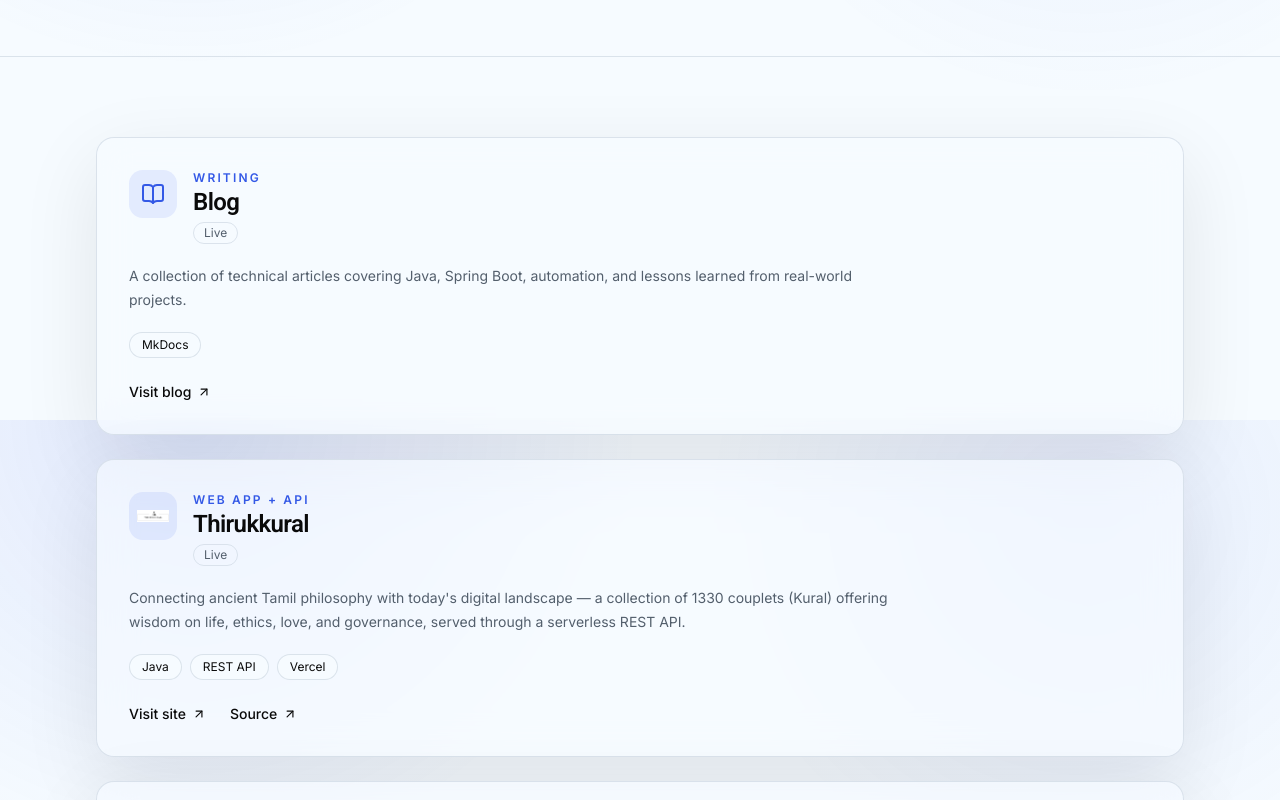
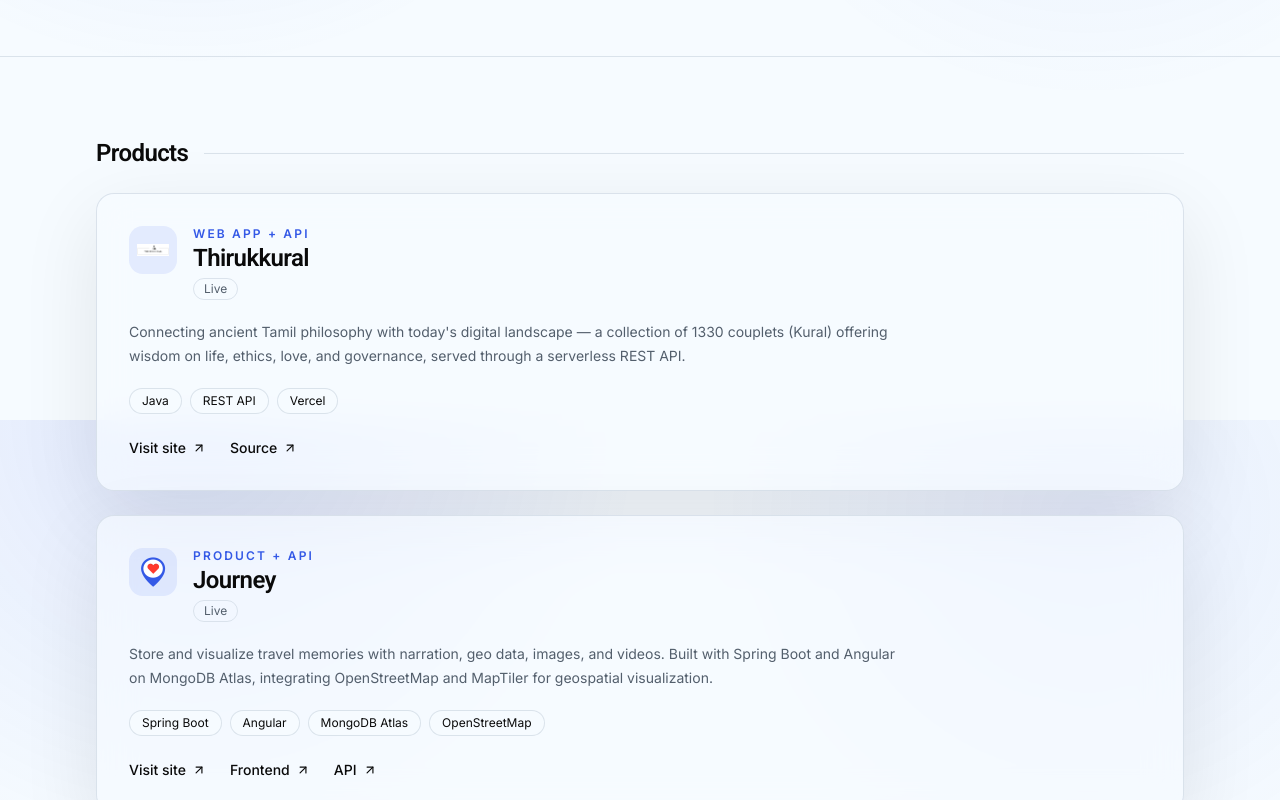
Before and after one commit to nramc/web-home, a Next.js app: page /projects in a window 1280 px wide. Shown: the part 380-1180 px from the top of the page. Built offline with nearby package versions, Linux system fonts and the light colour scheme.

Commit message:
fix: remove unnecessary text and correct terminology in page component

```diff
--- a/app/about/page.tsx
+++ b/app/about/page.tsx
@@ -128,7 +128,7 @@
                     </div>
                     <div>
                         <h3 className="font-heading text-xl font-semibold tracking-tight">
-                            Outside of work
+                            Beyond the code
                         </h3>
                         <ul className="mt-4 space-y-2 text-sm leading-6 text-muted-foreground">
                             {hobbies.map((hobby) => (
--- a/app/contact/page.tsx
+++ b/app/contact/page.tsx
@@ -37,6 +37,11 @@
                     open-source projects. Feel free to reach out through any of
                     the channels below.
                 </p>
+                <div className="mt-8 rounded-2xl border border-primary/20 bg-primary/5 p-5 text-sm leading-6 text-foreground">
+                    Open to thoughtful conversations about backend systems,
+                    developer productivity, platform modernisation, and
+                    open-source collaboration.
+                </div>
 
                 <div className="mt-10 grid gap-4 sm:grid-cols-2">
                     {socialLinks.map((social) => {
--- a/app/page.tsx
+++ b/app/page.tsx
@@ -4,7 +4,7 @@
 import { SiteFooter } from "@/components/site-footer"
 import { SiteHeader } from "@/components/site-header"
 import { Button } from "@/components/ui/button"
-import { projects, type ProjectDetail } from "@/lib/projects"
+import { type ProjectDetail, projects } from "@/lib/projects"
 
 const capabilities = [
     "Full-stack product development",
@@ -69,9 +69,8 @@
                         <span className="text-gradient">with purpose.</span>
                     </h1>
                     <p className="mt-7 max-w-xl text-lg leading-8 text-muted-foreground sm:text-xl">
-                        I&apos;m Ram, a senior software engineer creating
-                        reliable products, APIs, and open-source tools from idea
-                        to launch.
+                        I&apos;m Ram, a senior software engineer turning complex
+                        systems into dependable software.
                     </p>
                     <div className="mt-9 flex flex-col gap-3 sm:flex-row">
                         <Button
@@ -252,6 +251,26 @@
                 </div>
             </section>
 
+            <section className="mx-auto max-w-6xl px-6 py-24 lg:px-8">
+                <div className="glass-panel flex flex-col justify-between gap-8 rounded-3xl p-8 sm:p-10 lg:flex-row lg:items-center">
+                    <div className="max-w-2xl">
+                        <p className="mb-3 text-sm font-semibold tracking-[0.18em] text-primary uppercase">
+                            Currently exploring
+                        </p>
+                        <h2 className="font-heading text-3xl font-semibold tracking-tight sm:text-4xl">
+                            AI-assisted developer productivity and better ways
+                            to share technical knowledge.
+                        </h2>
+                    </div>
+                    <Button asChild className="shrink-0 rounded-full" size="lg">
+                        <Link href="/contact">
+                            Start a conversation{" "}
+                            <ArrowUpRight aria-hidden="true" />
+                        </Link>
+                    </Button>
+                </div>
+            </section>
+
             <SiteFooter />
         </main>
     )
--- a/app/projects/page.tsx
+++ b/app/projects/page.tsx
@@ -5,6 +5,8 @@
 import { projects } from "@/lib/projects"
 import { SiteFooter } from "@/components/site-footer"
 import { SiteHeader } from "@/components/site-header"
+
+const categories = ["Products", "Open source", "Knowledge"] as const
 
 export const metadata: Metadata = {
     title: "Projects",
@@ -39,8 +41,22 @@
             </section>
 
             <section className="border-t border-border/70 py-20">
-                <div className="mx-auto max-w-6xl space-y-6 px-6 lg:px-8">
-                    {projects.map((project) => {
+                <div className="mx-auto max-w-6xl space-y-16 px-6 lg:px-8">
+                    {categories.map((category) => (
+                        <div key={category}>
+                            <div className="mb-6 flex items-center gap-4">
+                                <h2 className="font-heading text-2xl font-semibold tracking-tight">
+                                    {category}
+                                </h2>
+                                <span className="h-px flex-1 bg-border/70" />
+                            </div>
+                            <div className="space-y-6">
+                                {projects
+                                    .filter(
+                                        (project) =>
+                                            project.category === category
+                                    )
+                                    .map((project) => {
                                         const Icon = project.icon
                                         return (
                                             <article
@@ -55,7 +71,9 @@
                                                                     alt={`${project.title} logo`}
                                                                     className="size-8 rounded object-contain"
                                                                     height={32}
-                                                    src={project.logo}
+                                                                    src={
+                                                                        project.logo
+                                                                    }
                                                                     width={32}
                                                                 />
                                                             ) : (
@@ -82,17 +100,20 @@
                                                     {project.longDescription}
                                                 </p>
                                                 <div className="mt-5 flex flex-wrap gap-2">
-                                    {project.stack.map((tech) => (
+                                                    {project.stack.map(
+                                                        (tech) => (
                                                             <span
                                                                 className="rounded-full border border-border/70 bg-background px-3 py-1 text-xs text-foreground"
                                                                 key={tech}
                                                             >
                                                                 {tech}
                                                             </span>
-                                    ))}
+                                                        )
+                                                    )}
                                                 </div>
                                                 <div className="mt-6 flex flex-wrap gap-x-6 gap-y-2">
-                                    {project.links.map((link) => (
+                                                    {project.links.map(
+                                                        (link) => (
                                                             <a
                                                                 className="inline-flex items-center gap-1.5 text-sm font-medium text-foreground underline-offset-4 hover:text-primary hover:underline"
                                                                 href={link.href}
@@ -106,11 +127,15 @@
                                                                     className="size-3.5"
                                                                 />
                                                             </a>
-                                    ))}
+                                                        )
+                                                    )}
                                                 </div>
                                             </article>
                                         )
                                     })}
+                            </div>
+                        </div>
+                    ))}
                 </div>
             </section>
 
--- a/app/resume/page.tsx
+++ b/app/resume/page.tsx
@@ -83,7 +83,7 @@
                             >
                                 <span className="absolute top-8 -left-[2.28rem] size-3 rounded-full border-2 border-background bg-primary shadow-[0_0_0_5px_color-mix(in_oklch,var(--primary)_15%,transparent)]" />
                                 <p className="text-xs font-semibold tracking-[0.14em] text-primary uppercase">
-                                    {entry.period} · {entry.duration}
+                                    {entry.period}
                                 </p>
                                 <h3 className="mt-1 font-heading text-xl font-semibold tracking-tight">
                                     {entry.role}
--- a/lib/about.ts
+++ b/lib/about.ts
@@ -102,7 +102,7 @@
 ]
 
 export const aboutIntro = [
-    "I'm Ramachandran Nellaiyappan, a passionate and results-driven senior web developer with 12+ years of experience in Java and full-stack development. I specialize in creating static and dynamic web applications.",
-    "Expertise in Java, Spring Boot, Angular, CI/CD automation, microservices, and security best practices. Passionate about developer productivity, automation, and open-source contributions.",
+    "I'm Ramachandran Nellaiyappan, a passionate and results-driven senior software engineer with 12+ years of experience in Java and full-stack development. I specialize in building dependable products, APIs, and modern web applications.",
+    "I specialize in Java, Spring Boot, Angular, CI/CD automation, microservices, and security best practices. I care deeply about developer productivity, automation, and open-source contributions.",
     "My goal is to continue evolving as a developer while embracing cutting-edge technologies like AI, automation, and cloud computing — integrating AI-driven automation, security enhancements, and intelligent decision-making into modern applications.",
 ]
--- a/lib/projects.ts
+++ b/lib/projects.ts
@@ -2,6 +2,7 @@
 import { BookOpen, GitBranch, Layers3, Map, Sparkles } from "lucide-react"
 
 export type ProjectStatus = "Live" | "Open Source" | "Proof of Concept"
+export type ProjectCategory = "Products" | "Open source" | "Knowledge"
 
 export type ProjectDetail = {
     title: string
@@ -10,6 +11,7 @@
     href: string
     label: string
     status: ProjectStatus
+    category: ProjectCategory
     stack: string[]
     icon: LucideIcon
     logo?: string
@@ -26,6 +28,7 @@
         href: "https://blog.codewithram.dev/",
         label: "Writing",
         status: "Live",
+        category: "Knowledge",
         stack: ["MkDocs"],
         icon: BookOpen,
         links: [{ label: "Visit blog", href: "https://blog.codewithram.dev/" }],
@@ -39,6 +42,7 @@
         href: "https://kural.codewithram.dev/",
         label: "Web app + API",
         status: "Live",
+        category: "Products",
         stack: ["Java", "REST API", "Vercel"],
         icon: Layers3,
         logo: "/projects/thirukkural-api-logo.png",
@@ -59,6 +63,7 @@
         href: "https://journey.codewithram.dev/home",
         label: "Product + API",
         status: "Live",
+        category: "Products",
         stack: ["Spring Boot", "Angular", "MongoDB Atlas", "OpenStreetMap"],
         icon: Map,
         logo: "/projects/journey-logo.png",
@@ -80,6 +85,7 @@
         href: "https://github.com/nramc/geojson4j",
         label: "Open source",
         status: "Open Source",
+        category: "Open source",
         stack: ["Java", "Maven Central"],
         icon: GitBranch,
         logo: "/projects/geojson4j-logo.png",
@@ -100,6 +106,7 @@
         href: "https://github.com/nramc/video-generator",
         label: "Proof of concept",
         status: "Proof of Concept",
+        category: "Open source",
         stack: ["Java"],
         icon: Sparkles,
         links: [
--- a/lib/resume.ts
+++ b/lib/resume.ts
@@ -3,7 +3,6 @@
     company: string
     companyHref: string
     period: string
-    duration: string
     highlights: string[]
 }
 
@@ -13,7 +12,6 @@
         company: "1&1 Mail & Media Development & Technology GmbH",
         companyHref: "https://www.mail-and-media.com/",
         period: "January 2021 – Present",
-        duration: "4+ years",
         highlights: [
             "Leading projects for Germany's top e-mail provider with 43M+ users",
             "Designed and developed applications using Java Spring frameworks and Apache Wicket",
@@ -30,7 +28,6 @@
         company: "Tata Consultancy Services",
         companyHref: "https://www.tcs.com/",
         period: "January 2013 – December 2020",
-        duration: "8 years",
         highlights: [
             "Developed enterprise-grade Java applications for international clients",
             "Developed RESTful web services to integrate with internal and external third-party systems",
@@ -231,4 +228,4 @@
 export const resumePdfHref = "/resume/Ramachandran-Nellaiyappan-Resume.pdf"
 
 export const resumeSummary =
-    "Experienced Java developer with 12+ years of expertise building scalable web applications using Java, Spring, Angular, and databases like PostgreSQL and Oracle. Skilled in agile methodologies and passionate about enhancing code quality, driving productivity through automation, and leading initiatives to improve development processes."
+    "Senior software engineer with 12+ years of experience building scalable web applications and backend systems using Java, Spring, Angular, PostgreSQL, and Oracle. Passionate about secure modernisation, developer productivity, automation, and leading initiatives that improve how teams deliver software."
```
Lines whose indentation alone changed are shown as unchanged.
